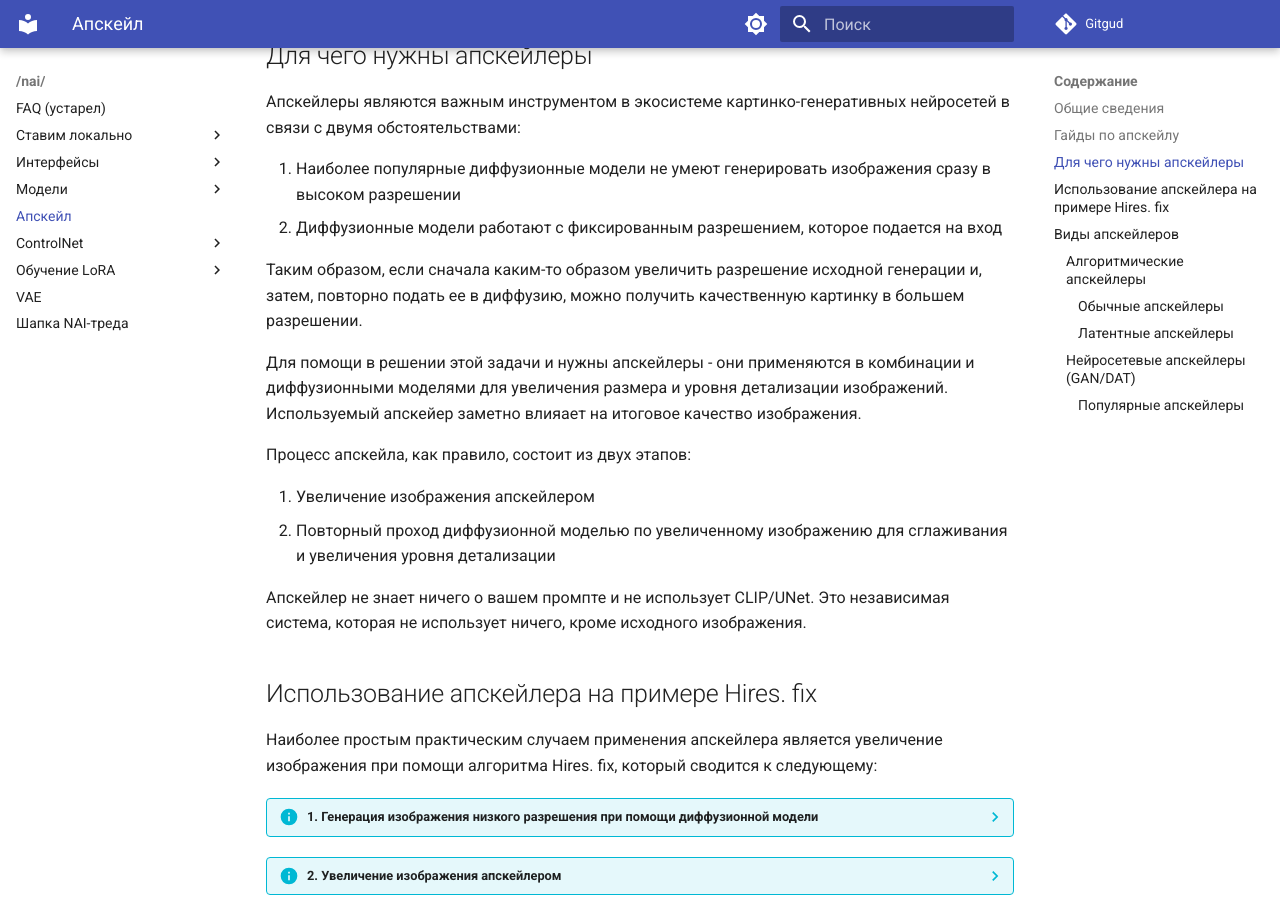
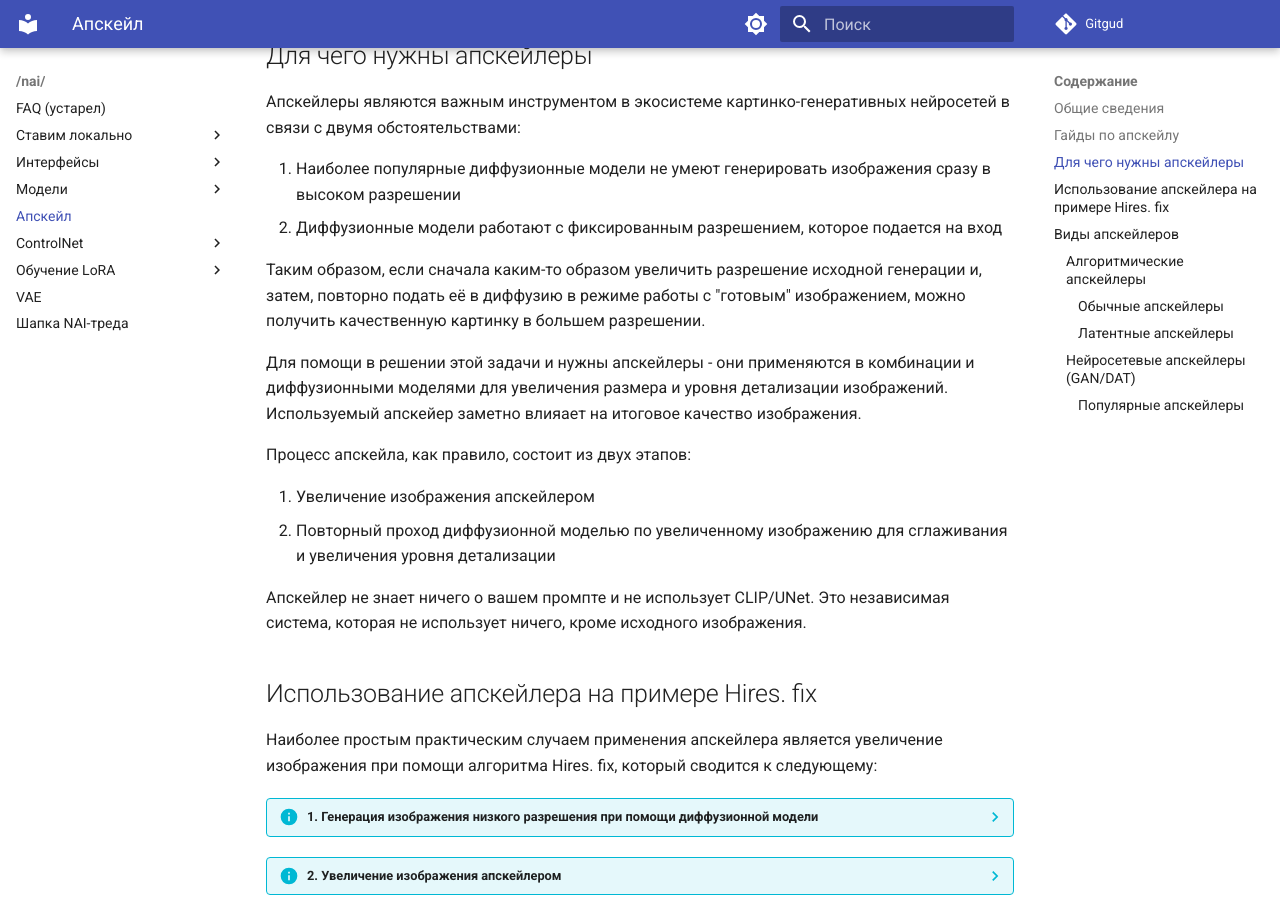
Before and after one commit to 2ch-ai/wiki, an MkDocs documentation site: the page built from docs/nai/upscale.md, in a window 1280 px wide and 900 px high, scrolled down 664 px. Built offline with MkDocs 1.6.1 and Material for MkDocs 9.7.7, drawn with Linux system fonts in a browser that asks for light colours.

Commit message:
small adjustments for upscale article

```diff
--- a/docs/nai/upscale.md
+++ b/docs/nai/upscale.md
@@ -21,7 +21,7 @@
 1. Наиболее популярные диффузионные модели не умеют генерировать изображения сразу в высоком разрешении
 2. Диффузионные модели работают с фиксированным разрешением, которое подается на вход
 
-Таким образом, если сначала каким-то образом увеличить разрешение исходной генерации и, затем, повторно подать ее в диффузию, можно получить качественную картинку в большем разрешении.
+Таким образом, если сначала каким-то образом увеличить разрешение исходной генерации и, затем, повторно подать её в диффузию в режиме работы с "готовым" изображением, можно получить качественную картинку в большем разрешении.
 
 Для помощи в решении этой задачи и нужны апскейлеры - они применяются в комбинации и диффузионными моделями для увеличения размера и уровня детализации изображений. Используемый апскейер заметно влияает на итоговое качество изображения.
 
```
